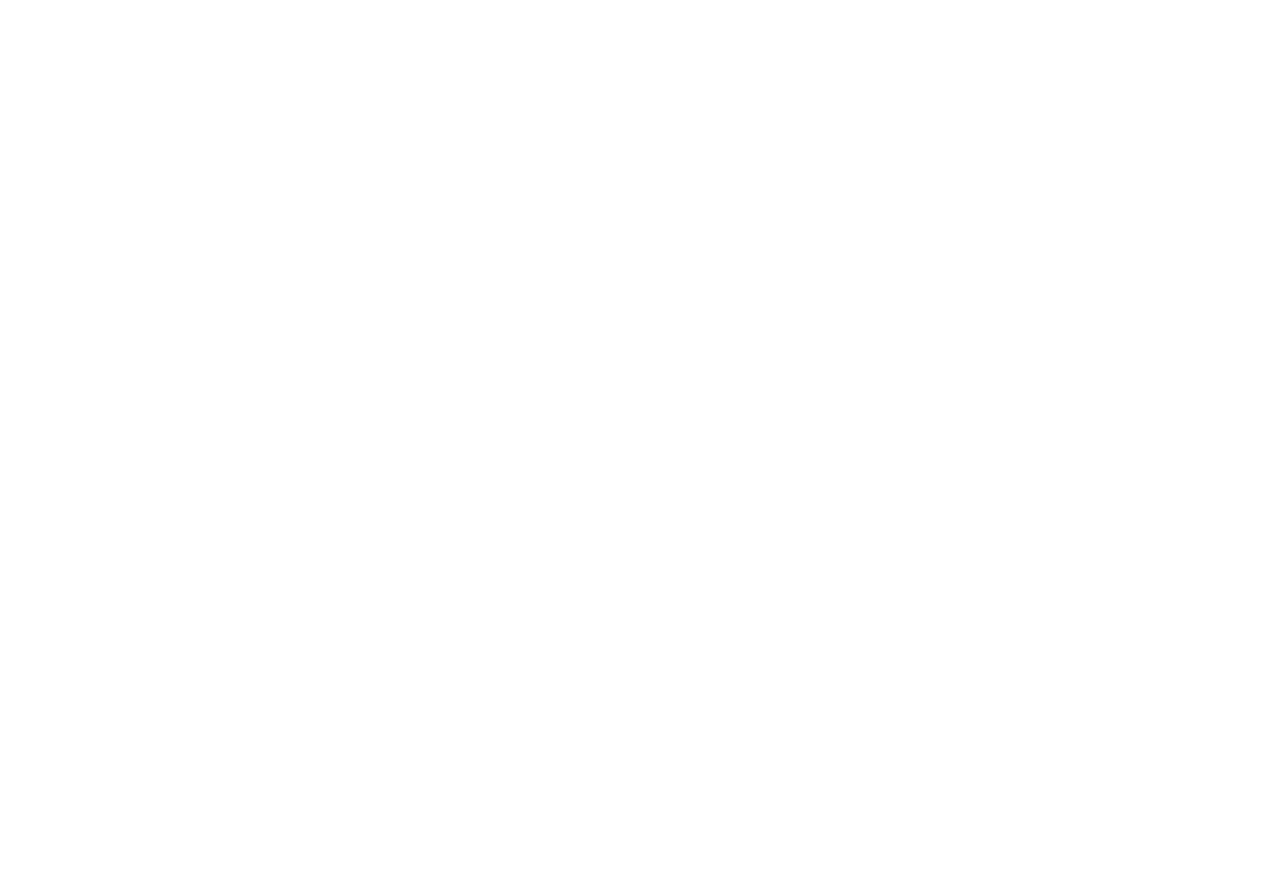
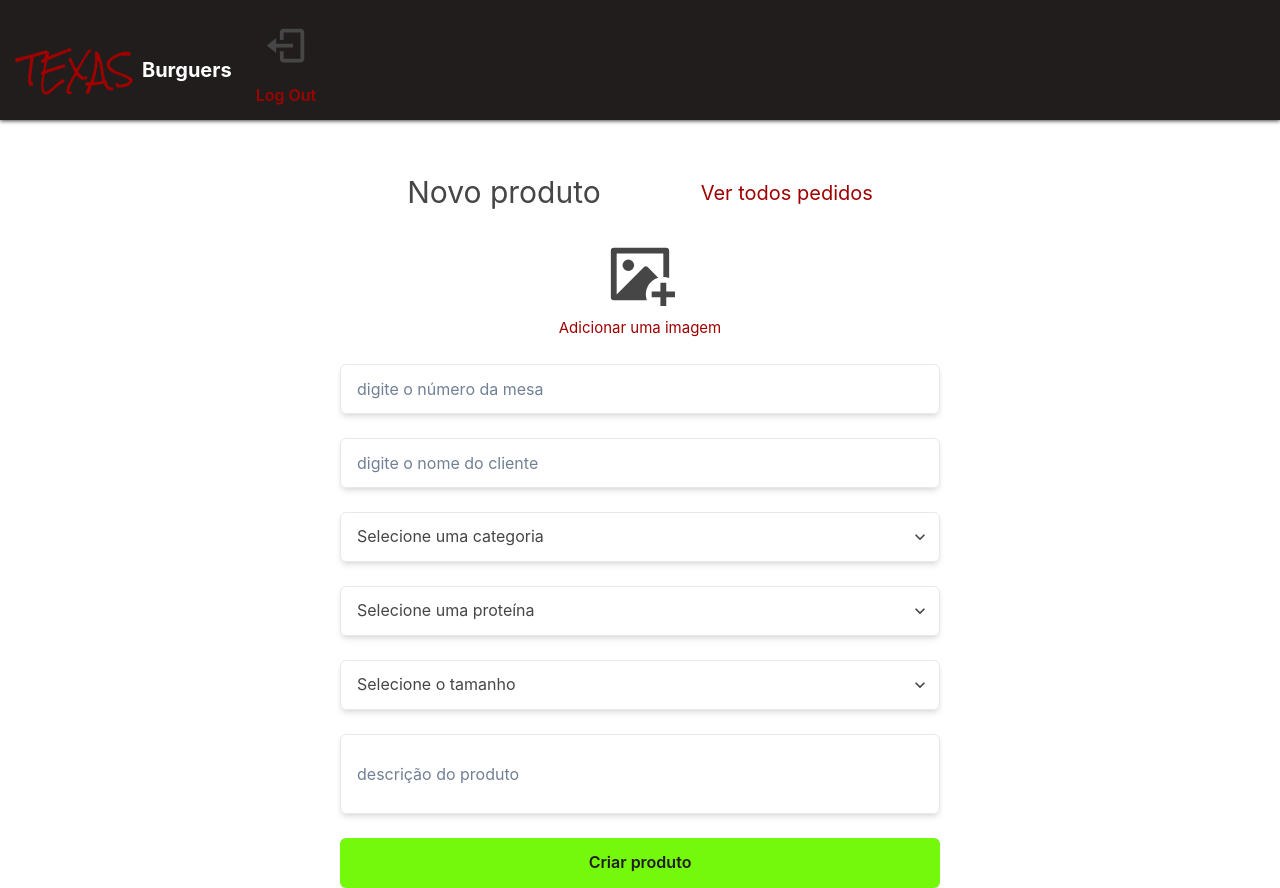
Before and after one commit to zecart22/frontend-my-simple-restaurant, a React (Create React App) app: page /createproduct in a window 1280 px wide. Before the commit the page ends 800 px from the top, so only its background shows below. Built offline with nearby package versions, Linux system fonts and the light colour scheme.

Commit message:
feat/ CreateProduct page done

```diff
--- /dev/null
+++ b/src/pages/CreateProduct/index.tsx
@@ -0,0 +1,113 @@
+import {
+  VStack,
+  Text,
+  Input,
+  Button,
+  HStack,
+  Box,
+  FormControl,
+  FormLabel,
+  Select,
+  Flex,
+} from "@chakra-ui/react";
+import { RiImageAddFill } from "react-icons/ri";
+import { TextArea } from "../../components/Input";
+import { Header } from "../../components/Header";
+
+export const CreateProduct = () => {
+  return (
+    <>
+      <Header />
+
+      <VStack mt={50} spacing={6} justifyContent={"center"}>
+        <HStack spacing={[70, 100]}>
+          <Text fontSize={[20, 30]}>Novo produto</Text>
+          <Text fontSize={[15, 20]} color={"theme.red"}>
+            Ver todos pedidos
+          </Text>
+        </HStack>
+        <VStack>
+          <RiImageAddFill size={70} />
+          <Text fontSize={15} color={"theme.red"}>
+            Adicionar uma imagem
+          </Text>
+        </VStack>
+
+        <Input
+          w={["270px", "380px", "400px", "600px"]}
+          h={"50px"}
+          placeholder={"digite o número da mesa"}
+          border={"1px"}
+          borderColor={"theme.gray50"}
+          boxShadow={"md"}
+        />
+
+        <Input
+          w={["270px", "380px", "400px", "600px"]}
+          h={"50px"}
+          placeholder={"digite o nome do cliente"}
+          border={"1px"}
+          borderColor={"theme.gray50"}
+          boxShadow={"md"}
+        />
+
+        <Select
+          w={["270px", "380px", "400px", "600px"]}
+          h={"50px"}
+          placeholder={"Selecione uma categoria"}
+          border={"1px"}
+          borderColor={"theme.gray50"}
+          boxShadow={"md"}
+        >
+          {/*   {categories&&getEnabledCategories.map((category)=>
+
+          <option value={category}>{category}</option>
+
+          )} */}
+        </Select>
+
+        <Select
+          w={["270px", "380px", "400px", "600px"]}
+          h={"50px"}
+          placeholder={"Selecione uma proteína"}
+          border={"1px"}
+          borderColor={"theme.gray50"}
+          boxShadow={"md"}
+        >
+          <option value={"carne"}>{"carne"}</option>
+          <option value={"frango"}>{"frango"}</option>
+        </Select>
+
+        <Select
+          w={["270px", "380px", "400px", "600px"]}
+          h={"50px"}
+          placeholder={"Selecione o tamanho"}
+          border={"1px"}
+          borderColor={"theme.gray50"}
+          boxShadow={"md"}
+        >
+          <option value={"grande"}>{"grande"}</option>
+          <option value={"medio"}>{"medio"}</option>
+          <option value={"pequeno"}>{"pequeno"}</option>
+        </Select>
+
+        <Input
+          w={["270px", "380px", "400px", "600px"]}
+          h={"80px"}
+          placeholder={"descrição do produto"}
+          border={"1px"}
+          borderColor={"theme.gray50"}
+          boxShadow={"md"}
+        />
+
+        <Button
+          w={["270px", "380px", "400px", "600px"]}
+          h={"50px"}
+          color={"theme.grafit"}
+          children={"Criar produto"}
+          bg={"theme.green"}
+        />
+      </VStack>
+    </>
+  );
+};
--- a/src/routes/index.tsx
+++ b/src/routes/index.tsx
@@ -4,6 +4,7 @@
 import { Dashboard } from "../pages/Dashboard";
 import { CreateCategory } from "../pages/CreateCategory";
 import { OpenOrder } from "../pages/OpenOrder";
+import { CreateProduct } from "../pages/CreateProduct";
 
 export const Routes = () => {
   return (
@@ -13,6 +14,7 @@
       <Route exact path="/dashboard" component={Dashboard} />
       <Route exact path="/createcategory" component={CreateCategory} />
       <Route exact path="/openorder" component={OpenOrder} />
+      <Route exact path="/createproduct" component={CreateProduct} />
     </Switch>
   );
 };
```
